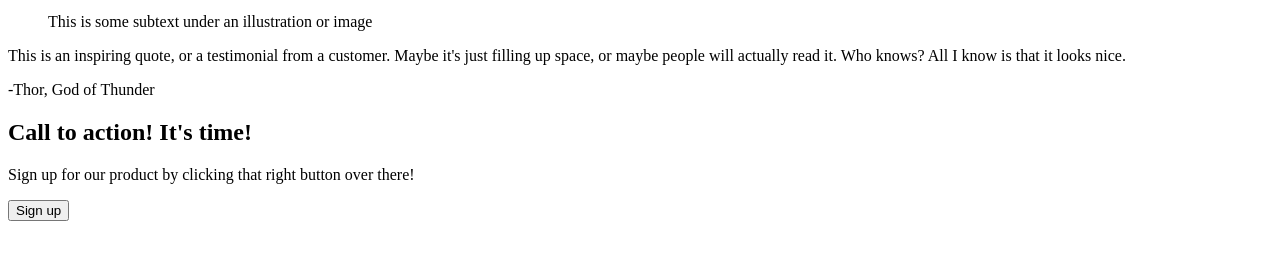
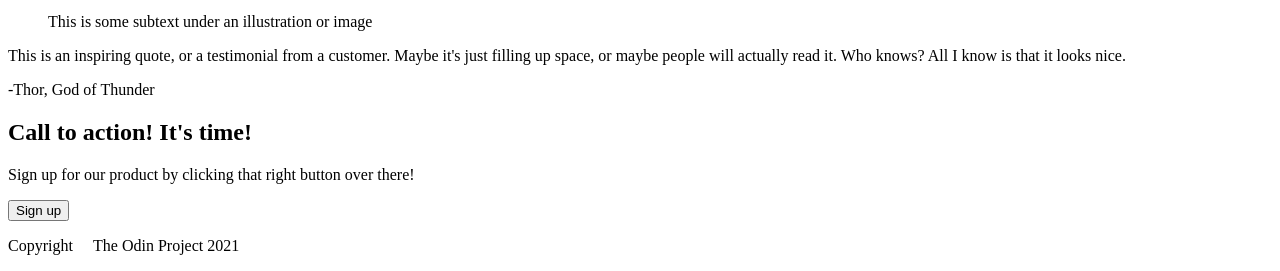
Before and after one commit to RahmatAT11/odin-landing-page, a plain HTML site: page index.html in a window 1280 px wide. Shown: the part 533-804 px from the top of the page. Drawn offline with Linux system fonts and the light colour scheme.

Commit message:
feat: Add structure to footer

```diff
--- a/index.html
+++ b/index.html
@@ -77,5 +77,8 @@
         <button>Sign up</button>
       </div>
     </section>
+    <footer>
+      <p>Copyright 🅭 The Odin Project 2021</p>
+    </footer>
   </body>
 </html>
```
